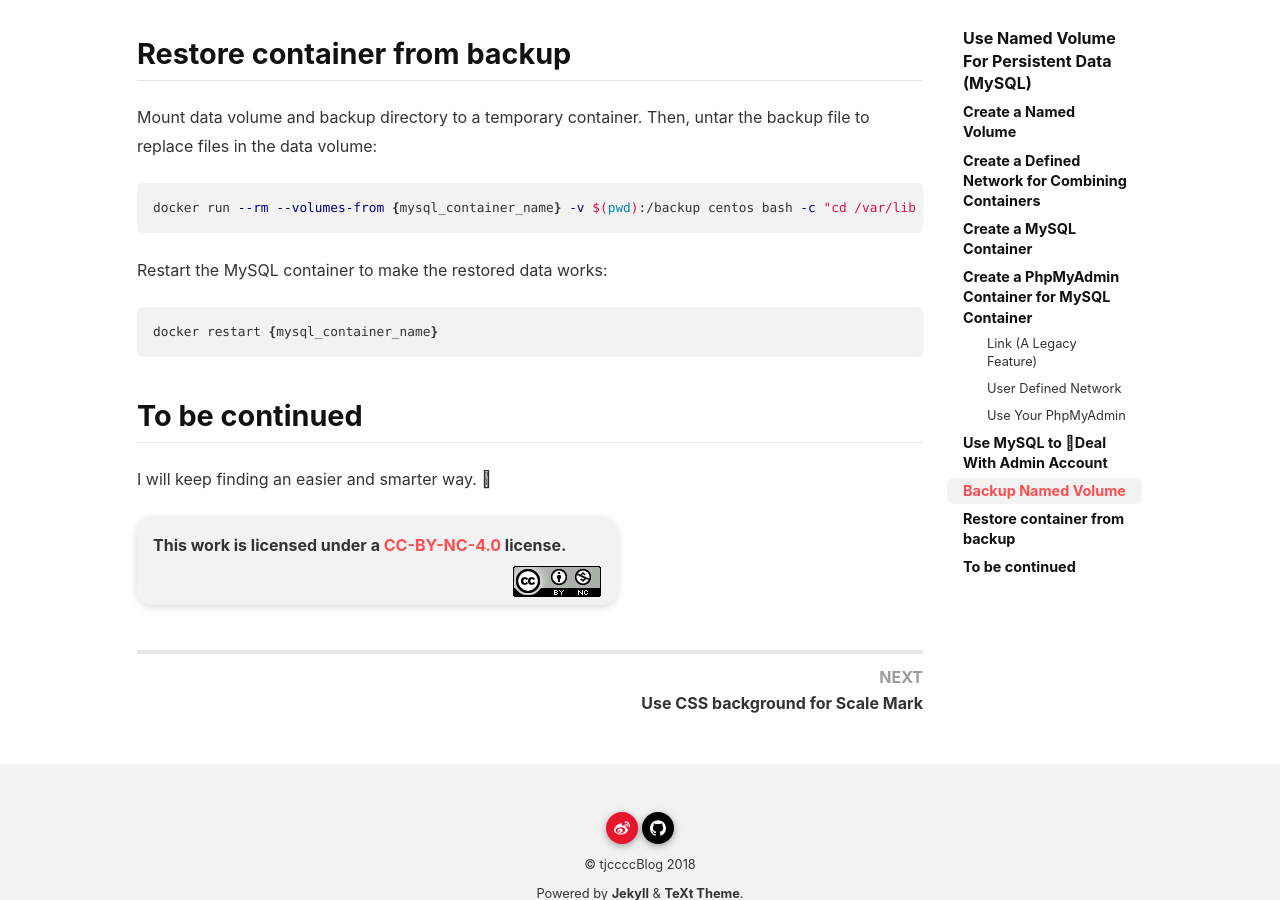
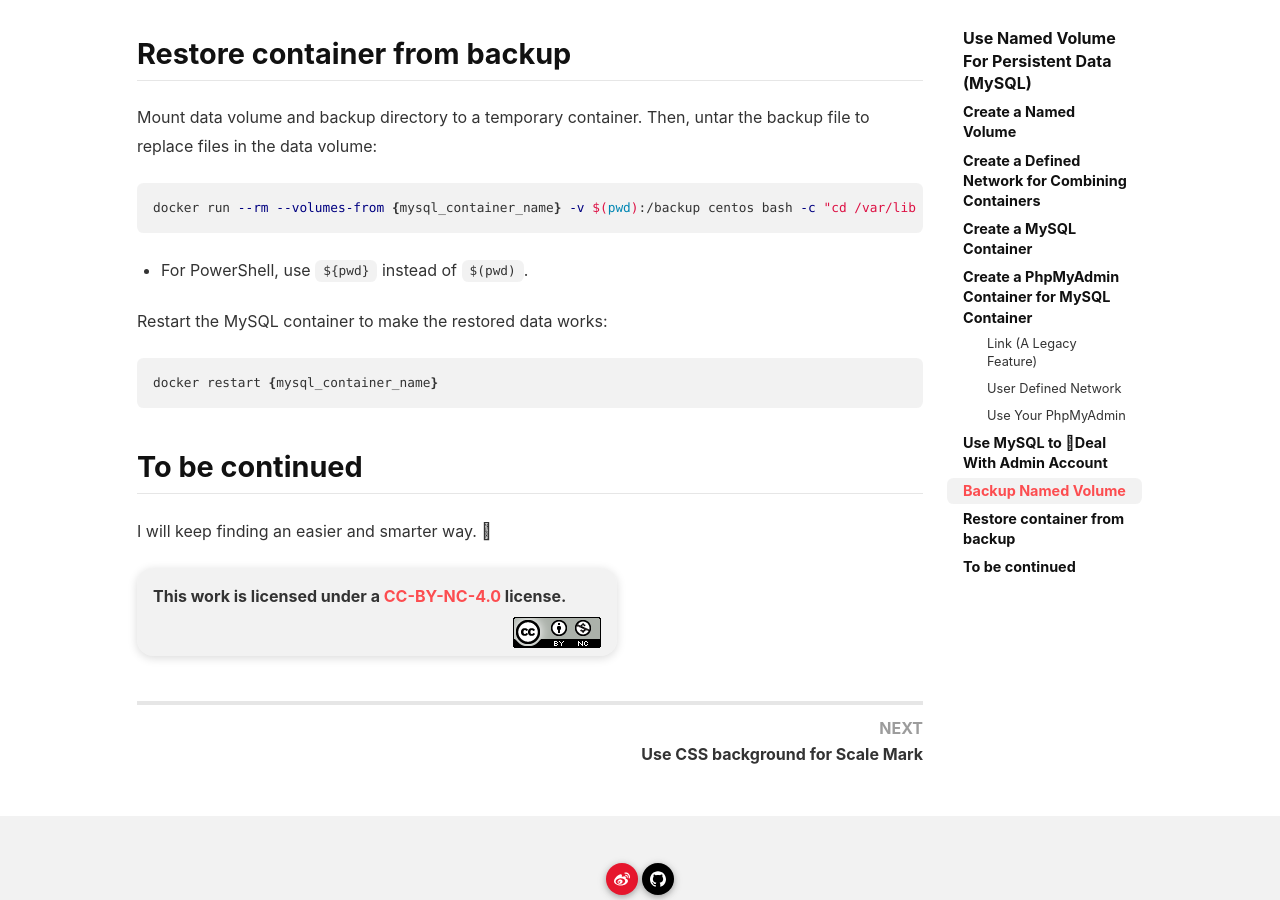
Before and after one commit to tjcccc/tjcccc.github.io, a Jekyll site: the page built from _posts/2018-12-30-Named-Volume.md, in a window 1280 px wide and 900 px high, scrolled down 3733 px. Built offline with Jekyll 4.4.1, drawn with Linux system fonts in a browser that asks for light colours; nearby versions of some CDN libraries.

Commit message:
Update ${pwd}.

````diff
--- a/_posts/2018-12-30-Named-Volume.md
+++ b/_posts/2018-12-30-Named-Volume.md
@@ -136,6 +136,8 @@ Mount data volume and backup directory to a temporary container. Then, untar the
 docker run --rm --volumes-from {mysql_container_name} -v $(pwd):/backup centos bash -c "cd /var/lib && rm -rf mysql/* && tar xvf /backup/{backup_file_name}.tar --strip 2"
 ```
 
+- For PowerShell, use `${pwd}` instead of `$(pwd)`.
+
 Restart the MySQL container to make the restored data works:
 
 ```shell
````
